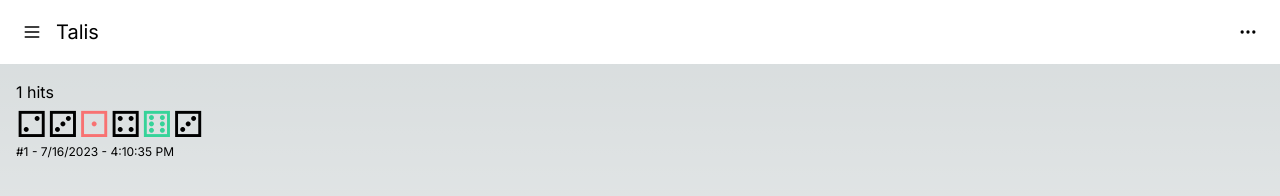
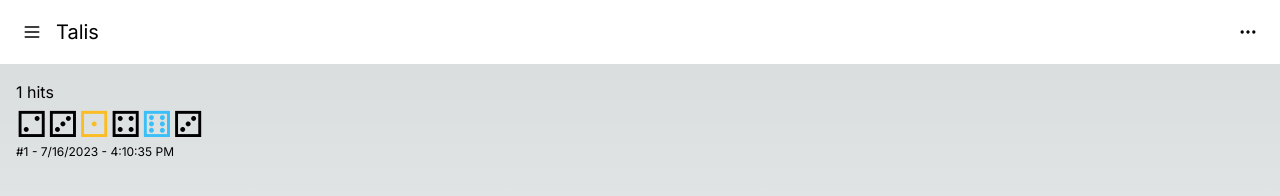
Before and after one commit to HoverBaum/talis, a Next.js app: page / in a window 1280 px wide. Both pictures are taken after a click on the button "ROLL". Shown: the top 196 px of the page. Built offline with nearby package versions, Linux system fonts and the light colour scheme.

Commit message:
✨ red dice for critical glitches.

```diff
--- a/app/DiceRollResult.tsx
+++ b/app/DiceRollResult.tsx
@@ -26,8 +26,14 @@ export const DiceRollResult = ({ diceRoll }: { diceRoll: DiceRollType }) => {
               return (
                 <span
                   key={j}
-                  className={`${result >= 5 && 'text-success'} ${
-                    result === 1 && 'text-error'
+                  className={`${result >= 5 && 'text-info'} ${
+                    result === 1 &&
+                    !diceRoll.shadowrun?.isCriticalGlitch &&
+                    'text-warning'
+                  } ${
+                    result === 1 &&
+                    diceRoll.shadowrun?.isCriticalGlitch &&
+                    'text-error'
                   }`}
                 >
                   {d6Mapping[result as 1 | 2 | 3 | 4 | 5 | 6]}
```
